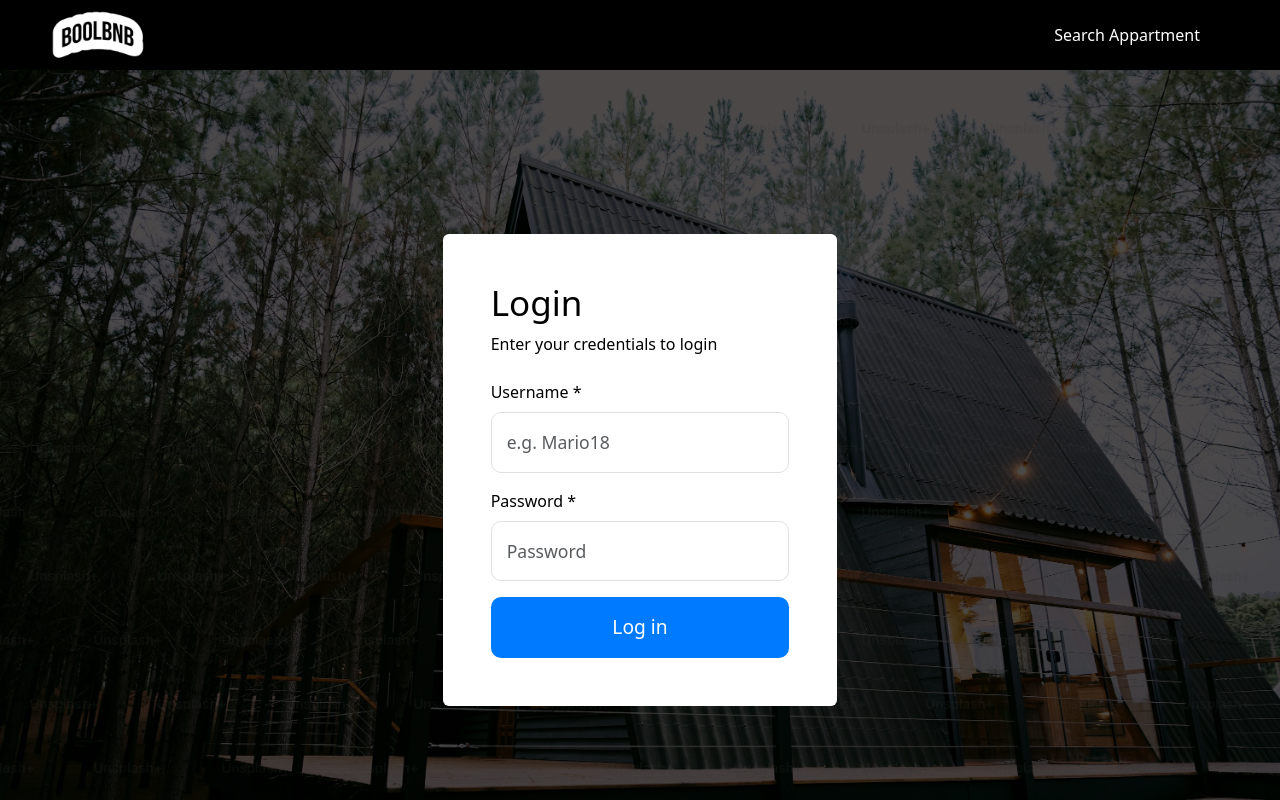
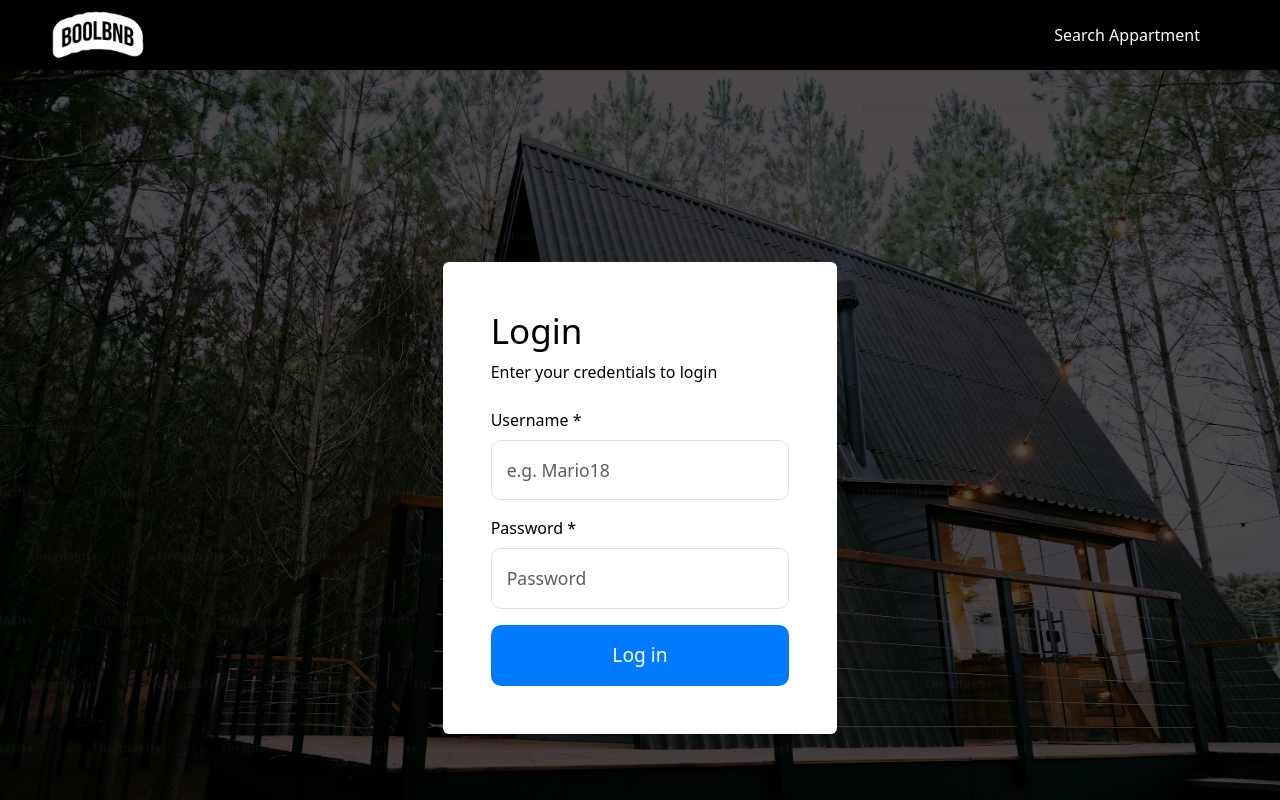
Before and after one commit to ManuelTrappolini/boolBnb-project-work, a React (Vite) app in the folder frontend/: page /login in a window 1280 px wide. Shown: the top 800 px of the page. Built offline with nearby package versions, Linux system fonts and the light colour scheme; the HTML template or start-up script is replaced by a standard one.

Commit message:
fix registration e login

```diff
--- a/frontend/src/index.css
+++ b/frontend/src/index.css
@@ -191,7 +191,6 @@ header {
     background-size: cover;
     background-position: center;
     background-repeat: no-repeat;
-    height: 100vh;
 }
 
 .bg-overlay {
--- a/frontend/src/pages/LoginPage.jsx
+++ b/frontend/src/pages/LoginPage.jsx
@@ -88,8 +88,8 @@ export default function LoginPage() {
         <div className='d-flex'>
             <div className="col-12 bg-photo d-flex">
                 <div className="bg-overlay"></div>
-                <div className="bg-content col-12 d-flex py-5 px-2 p-md-5 justify-content-center align-items-center">
-                    <div className="col-12 col-lg-4 bg-white text-black rounded">
+                <div className="bg-content col-12 d-flex py-5 px-2 p-md-5 justify-content-center align-items-center my-5">
+                    <div className="col-12 col-lg-4 bg-white text-black rounded my-5">
                         <div className="p-5">
                             <h2>Login</h2>
                             <span>Enter your credentials to login</span>
--- a/frontend/src/pages/RegistrationPage.jsx
+++ b/frontend/src/pages/RegistrationPage.jsx
@@ -130,7 +130,7 @@ export default function RegistrationPage() {
     };
 
     return (
-        <div className='d-flex'>
+        <div className='d-flex h-100'>
             <div className='bg-photo py-5 col-12'>
                 <div className="bg-overlay"></div>
                 <div className="bg-content d-flex py-5 px-2 p-md-5 align-items-center">
@@ -143,7 +143,7 @@ export default function RegistrationPage() {
                         </p>
                     </div>
                     <div className="col-12 col-lg-6 bg-white text-black rounded">
-                        <div className="p-5">
+                        <div className="p-4 p-md-5">
                             <h2>Registration</h2>
                             <span>Enter your details to register</span>
                             <form onSubmit={handleRegisterSubmit} className='mt-4'>
```
